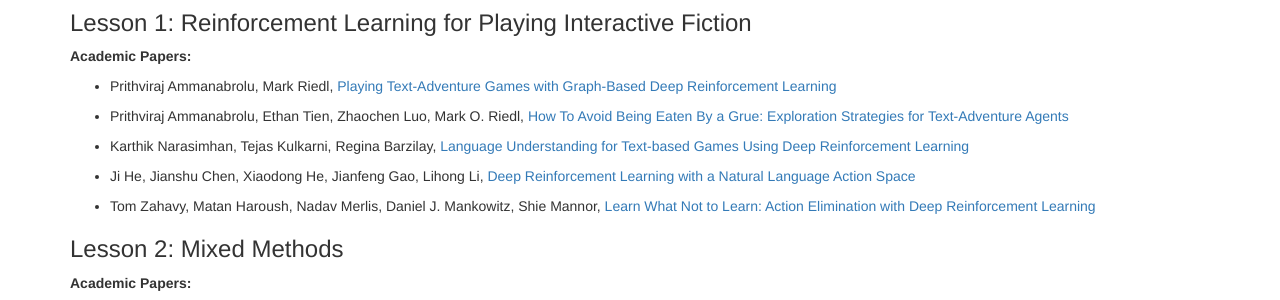
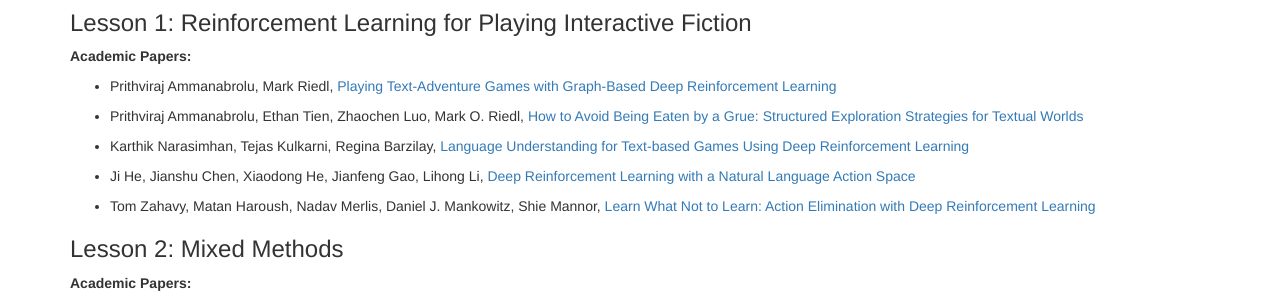
Before and after one commit to interactive-fiction-class/interactive-fiction-class.github.io, a Jekyll site: the page built from modules.md, in a window 1280 px wide and 900 px high, scrolled down 6352 px. Shown: the part 152-452 px from the top of the window. Built offline with Jekyll 4.4.1, drawn with Linux system fonts in a browser that asks for light colours; nearby versions of some CDN libraries; a script that is not in the unit is left out.

Commit message:
updated title & link to Grue paper

```diff
--- a/_data/modules.yaml
+++ b/_data/modules.yaml
@@ -578,9 +578,9 @@
           authors: Prithviraj Ammanabrolu, Mark Riedl
           url: https://aclanthology.org/N19-1358
         -
-          title: "How To Avoid Being Eaten By a Grue: Exploration Strategies for Text-Adventure Agents"
+          title: "How to Avoid Being Eaten by a Grue: Structured Exploration Strategies for Textual Worlds"
           authors: Prithviraj Ammanabrolu, Ethan Tien, Zhaochen Luo, Mark O. Riedl
-          url: https://arxiv.org/abs/2002.08795
+          url: https://arxiv.org/abs/2006.07409
         -
           title: Language Understanding for Text-based Games Using Deep Reinforcement Learning
           authors: Karthik Narasimhan, Tejas Kulkarni, Regina Barzilay
```
